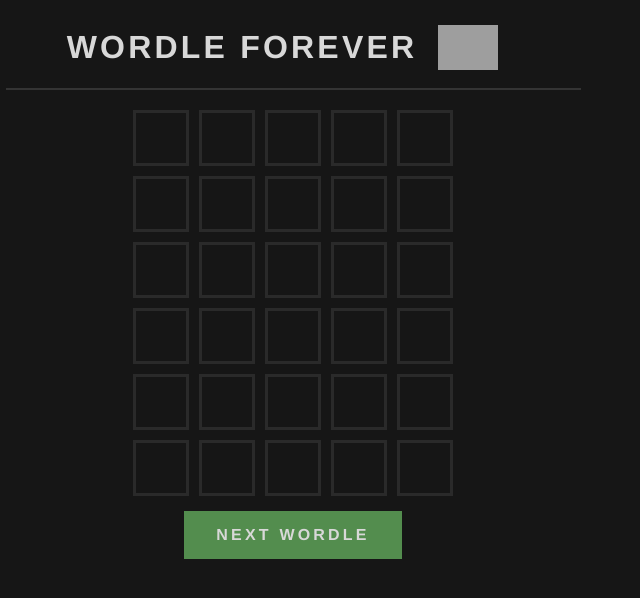
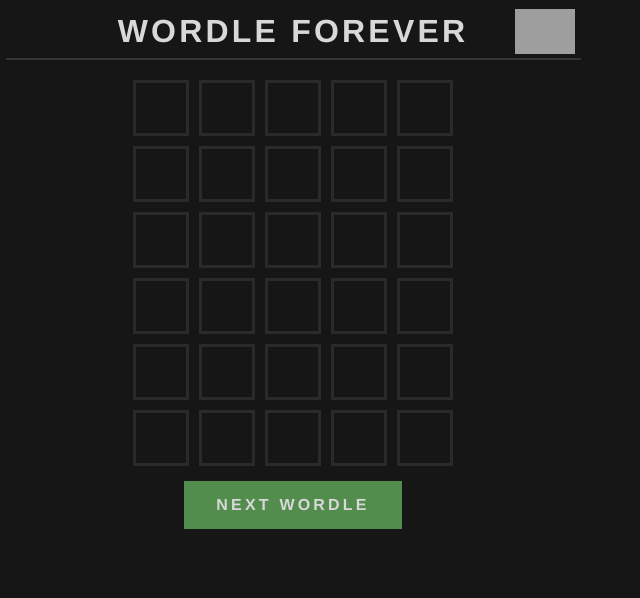
Before and after one commit to ClubiNew/Wordle-Forever, a Vue app: page / in a window 1280 px wide. Shown: the top 598 px of the page, without its empty margins (347-987 px from the left). Built offline with nearby package versions, Linux system fonts and the light colour scheme; grey boxes are pictures that could not be loaded.

Commit message:
fixed title centering

```diff
--- a/src/components/Header.vue
+++ b/src/components/Header.vue
@@ -1,9 +1,9 @@
 <template>
     <header>
-        <h1>Wordle Forever</h1>
         <button class="icon" @click="this.$emit('openHelp')">
             <img alt="Help icon" src="../assets/help.png" height="45" />
         </button>
+        <h1>Wordle Forever</h1>
     </header>
 </template>
 
@@ -15,21 +15,24 @@
 
 <style scoped>
 header {
-    display: flex;
-    justify-content: center;
     border-bottom: 2px solid rgb(52, 52, 52);
     margin: auto;
     margin-bottom: 15px;
     width: 100%;
     max-width: 575px;
+    text-align: right;
+}
+
+h1 {
+    text-align: center;
+    position: absolute;
+    width: 100%;
+    margin: 0;
+    top: 13px;
+    left: 0;
 }
 
 .icon {
-    align-self: stretch;
-    display: flex;
-    align-items: center;
-    margin-left: 15px;
-    margin-right: 15px;
     background: none !important;
     border: none !important;
     cursor: pointer;
```
